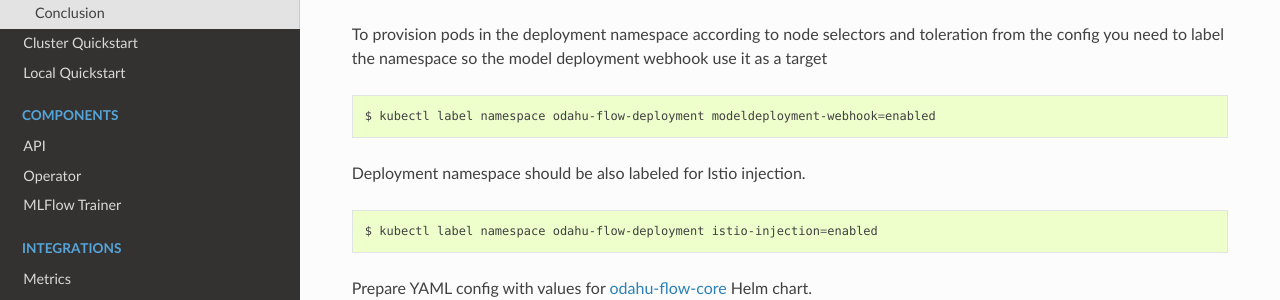
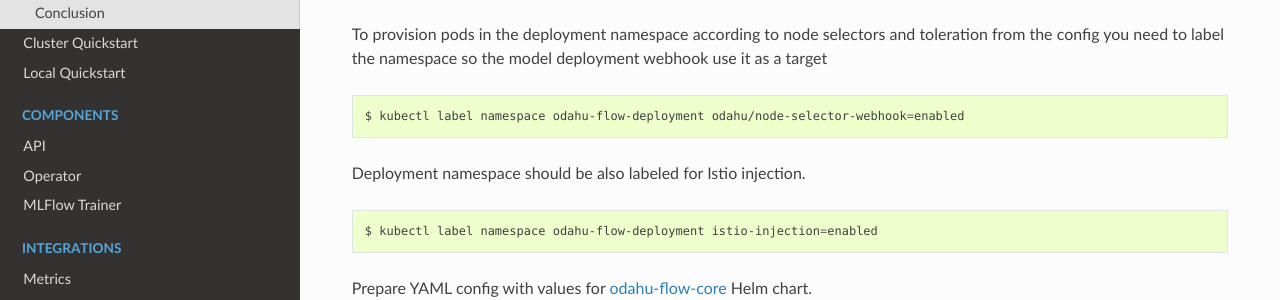
Before and after one commit to odahu/odahu-docs, a Sphinx documentation site: the page built from source/tutorials_installation.rst, in a window 1280 px wide and 900 px high, scrolled down 7822 px. Shown: the part 151-451 px from the top of the window. Built offline with Sphinx 7.4.7 and the Read the Docs theme 2.0.0, drawn with Linux system fonts in a browser that asks for light colours; formulas are drawn with MathJax 3.

Commit message:
#fix new lines and rename required label

```diff
--- a/source/tutorials_installation.rst
+++ b/source/tutorials_installation.rst
@@ -434,11 +434,13 @@
         kubectl create namespace odahu-flow-${i} &&\
         kubectl label namespace odahu-flow-${i} project=odahu-flow; done
 
-To provision pods in the deployment namespace according to node selectors and toleration from the config you need to label the namespace so the model deployment webhook use it as a target
+To provision pods in the deployment namespace according to node selectors and
+toleration from the config you need to label the namespace so the model deployment
+webhook use it as a target
 
 .. code:: bash
 
-    $ kubectl label namespace odahu-flow-deployment modeldeployment-webhook=enabled
+    $ kubectl label namespace odahu-flow-deployment odahu/node-selector-webhook=enabled
 
 Deployment namespace should be also labeled for Istio injection.
 
```
